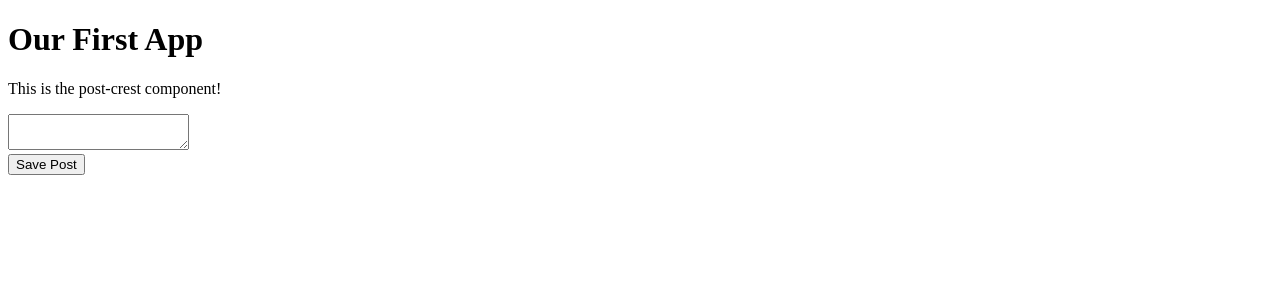
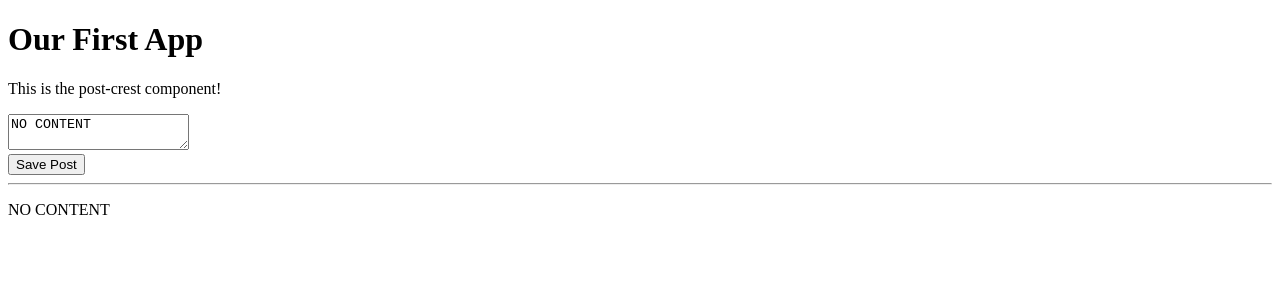
Before and after one commit to Sabeelk/angular-post-app, an Angular app: page / in a window 1280 px wide. Shown: the top 300 px of the page. Built offline with nearby package versions, Linux system fonts and the light colour scheme.

Commit message:
Text area binding

```diff
--- a/src/app/posts/post-create/post-create.component.html
+++ b/src/app/posts/post-create/post-create.component.html
@@ -1,5 +1,10 @@
 <p>This is the post-crest component!</p>
-<textarea></textarea>
+<!-- The value property can be bound to variable from the component -->
+<textarea [value]="newPost">{{newPost}}</textarea>
 <br>
 <!-- We can haver the event listener function here on the button class -->
 <button (click)="onAddPost()">Save Post</button>
+<hr>
+<!-- The new post will be displayed here
+Double brackets are used to bind the varaible from the javascript logic-->
+<p>{{newPost}}</p>
--- a/src/app/posts/post-create/post-create.component.ts
+++ b/src/app/posts/post-create/post-create.component.ts
@@ -6,12 +6,13 @@ import { Component, OnInit } from '@angular/core';
   styleUrls: ['./post-create.component.css']
 })
 export class PostCreateComponent implements OnInit {
+  newPost = 'NO CONTENT';
 
   constructor() {
   }
-  // the cunton here
+  // the button logic will be run by this post
   onAddPost() {
-    alert('The post has been done');
+    this.newPost = 'The user\'s Post';
   }
 
   ngOnInit() {
```
